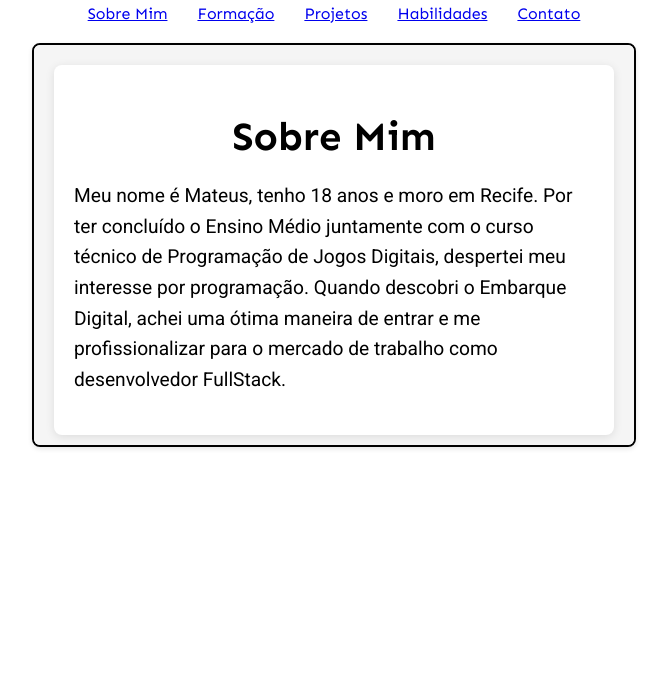
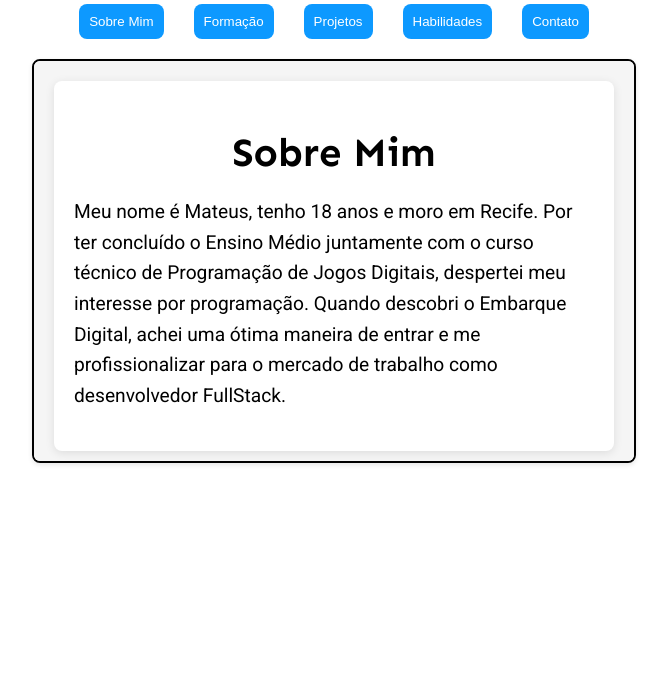
Before and after one commit to mf081/clt-exercicio1-html-curriculo, a plain HTML site: page index.html in a window 1280 px wide. Shown: the part 124-800 px from the top of the page, without its empty margins (306-973 px from the left). Drawn offline with Linux system fonts and the light colour scheme.

Commit message:
adicionar botoes

```diff
--- a/index.html
+++ b/index.html
@@ -18,11 +18,11 @@
         </header>
         <div class="nav-container">
             <nav>
-                <a href="/pages/1-aboutme.html" target="main">Sobre Mim</a>
-                <a href="/pages/2-trainings.html" target="main">Formação</a>
-                <a href="/pages/3-projects.html" target="main">Projetos</a>
-                <a href="/pages/4-skills.html" target="main">Habilidades</a>
-                <a href="/pages/5-links.html" target="main">Contato</a>
+                <a href="/pages/1-aboutme.html" target="main"><button>Sobre Mim</button></a>
+                <a href="/pages/2-trainings.html" target="main"><button>Formação</button></a>
+                <a href="/pages/3-projects.html" target="main"><button>Projetos</button></a>
+                <a href="/pages/4-skills.html" target="main"><button>Habilidades</button></a>
+                <a href="/pages/5-links.html" target="main"><button>Contato</button></a>
             </nav>
         </div>
         <iframe src="/pages/1-aboutme.html" width="600px" height="400px" name="main"></iframe>
--- a/style.css
+++ b/style.css
@@ -31,6 +31,19 @@ nav {
 nav a {
     margin: 0 15px;
 }
+button {
+    background-color: #0D99FF;
+    padding: 10px;
+    border-radius: 8px;
+    color: white;
+    border: none;
+    cursor: pointer;
+}
+button:hover{
+    background-color: #0a6fb8;
+}
+
+
 
 header img {
     border-radius: 50%;
```
